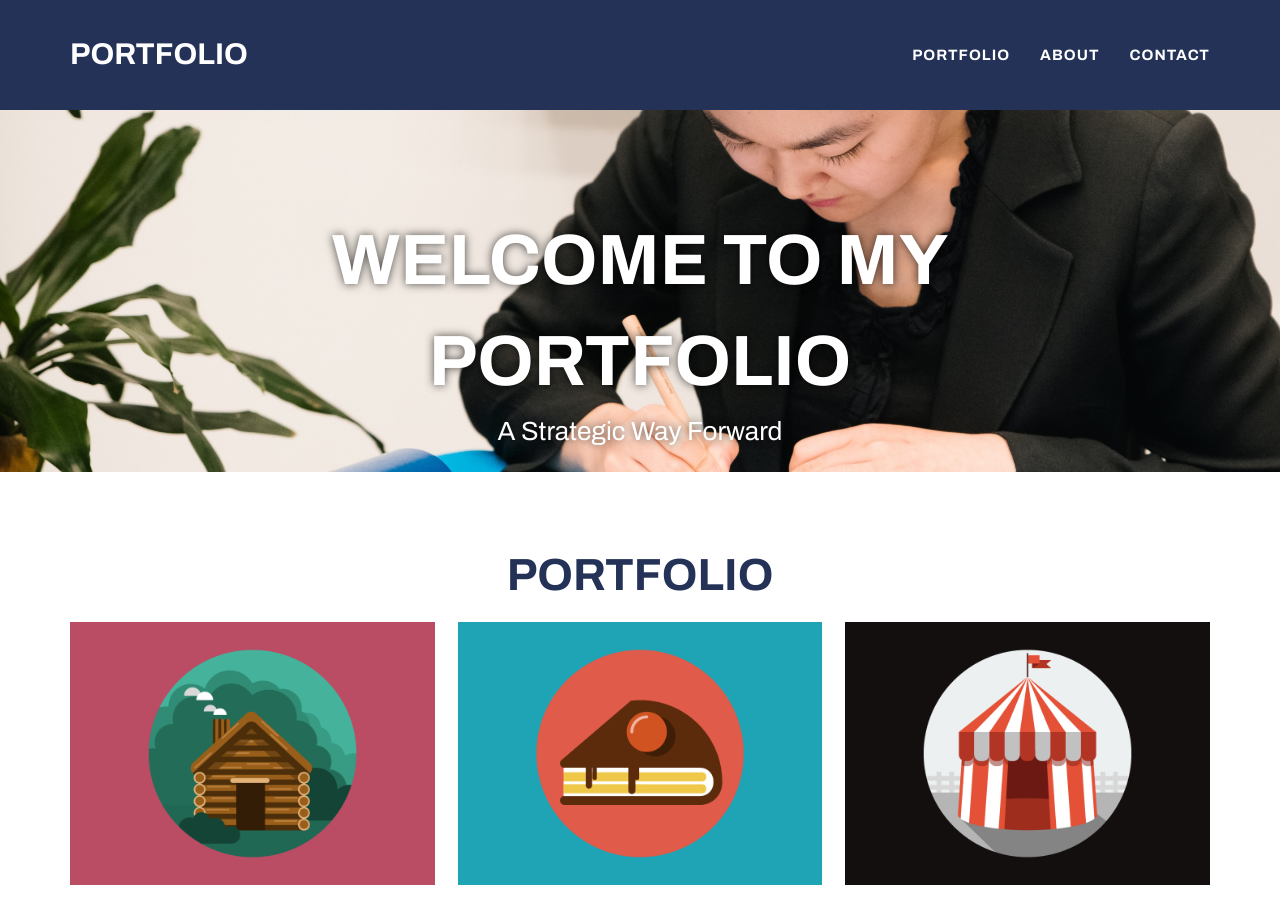
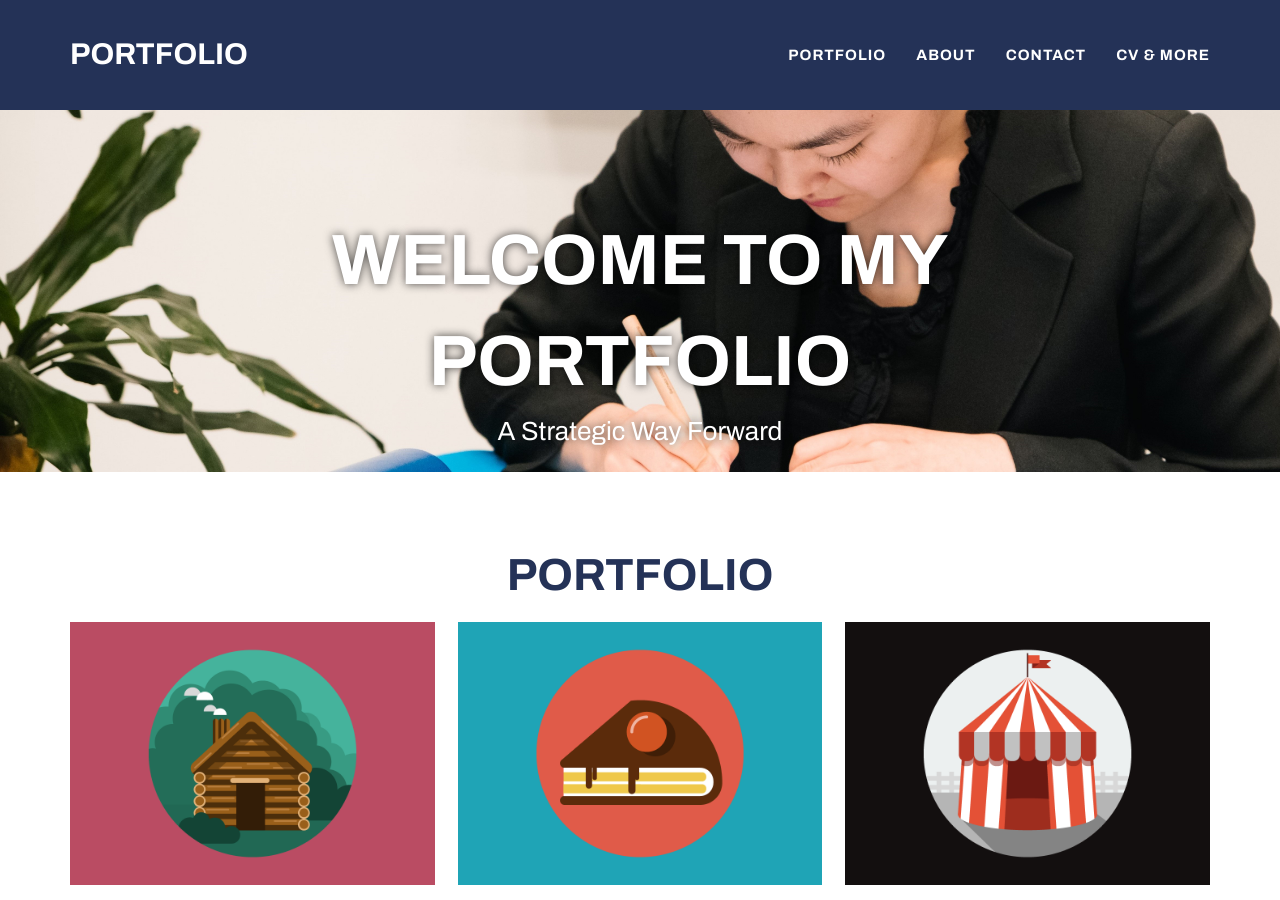
Before and after one commit to Kelly-Portfolio/Kelly-Portfolio.github.io, a Jekyll site: the page built from _posts/2014-07-18-project-1.markdown, in a window 1280 px wide and 900 px high. Built offline with Jekyll 4.4.1, drawn with Linux system fonts in a browser that asks for light colours.

Commit message:
navbar footer

```diff
--- a/_includes/footer.html
+++ b/_includes/footer.html
@@ -1,4 +1,5 @@
 <!-- Footer -->
+<section id="footer">
 <footer class="text-center">
   <div class="footer-above">
     <div class="container">
--- a/_includes/nav.html
+++ b/_includes/nav.html
@@ -27,6 +27,9 @@
         <li class="page-scroll">
           <a href="#contact">Contact</a>
         </li>
+        <li class="page-scroll">
+          <a href="#footer">CV & More</a>
+        </li>
       </ul>
     </div>
     <!-- /.navbar-collapse -->
```
